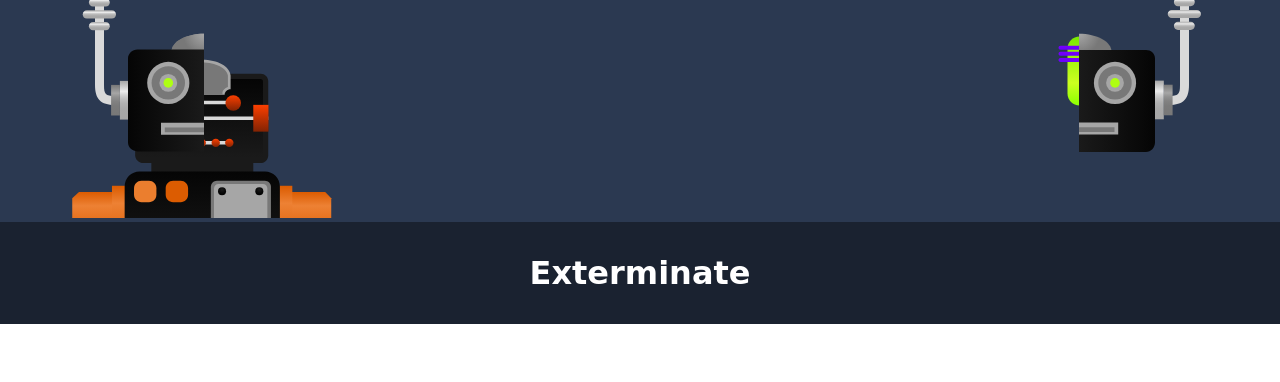
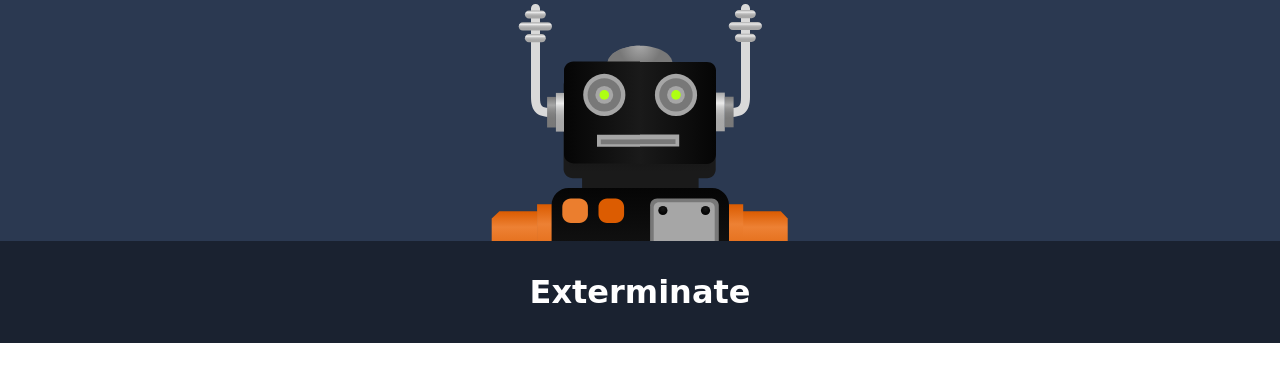
Before and after one commit to katiea2496/dsn1674-assignment-6, a plain HTML site: page index.html in a window 1280 px wide. Drawn offline with Linux system fonts and the light colour scheme; a web font is replaced by a local one.

Commit message:
centred images, fixed animation, moves with browser widths

```diff
--- a/css/banner.css
+++ b/css/banner.css
@@ -19,31 +19,33 @@ header {
 }
 
 div {
-  margin: 0;
+  margin: 0 auto;
+  width: 320px;
+  position: relative;
 }
 
 
 .body {
   width: 320px;
-  padding: 0 0 0 2.5em;
+  padding: 0;
   margin: 0;
   position: relative;
-  left: 1.35em;
+  display: block;
 }
 
 .brain {
   width: 46px;
   position: absolute;
-  right: 11.05em;
-  top: 2em;
+  right: 8.55em;
+  top: 0.1em;
 }
 
 .head-left {
   width: 125px;
   position: absolute;
   margin: 0;
-  top: -0.5em;
-  left: 4.95em;
+  top: -3.25em;
+  left: 2.2em;
   transition: all 200ms linear;
 }
 
@@ -52,16 +54,16 @@ div {
   position: absolute;
   transition: all 200ms linear;
   margin: 0 ;
-  top: -0.5em;
-  right: 4.75em;
+  top: -3.25em;
+  right: 2.17em;
 }
 
-.head-right:hover {
-  right: 2em;
+div:hover .head-right {
+  right: -1.4em;
 }
 
-.head-left:hover {
-    left: 2em;
+div:hover .head-left {
+    left: -1.4em;
 }
 
 h1 {
```
